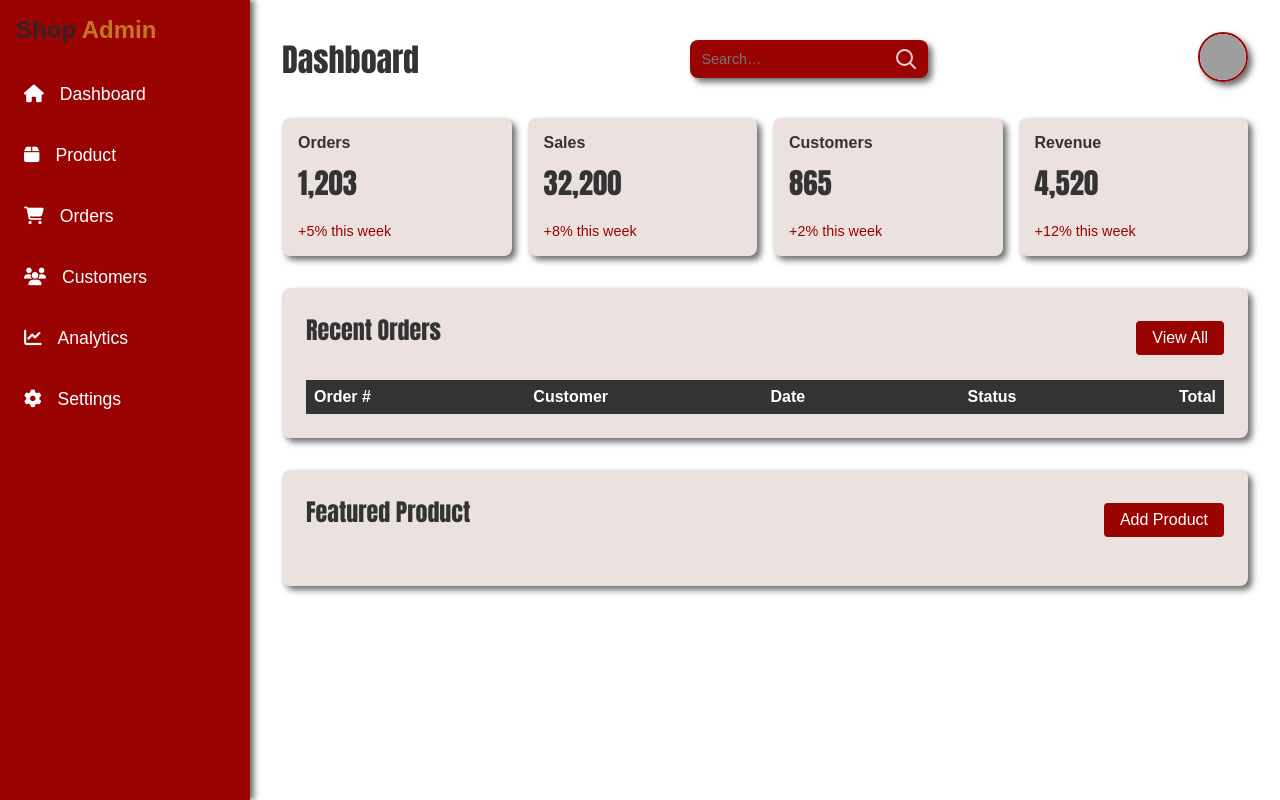
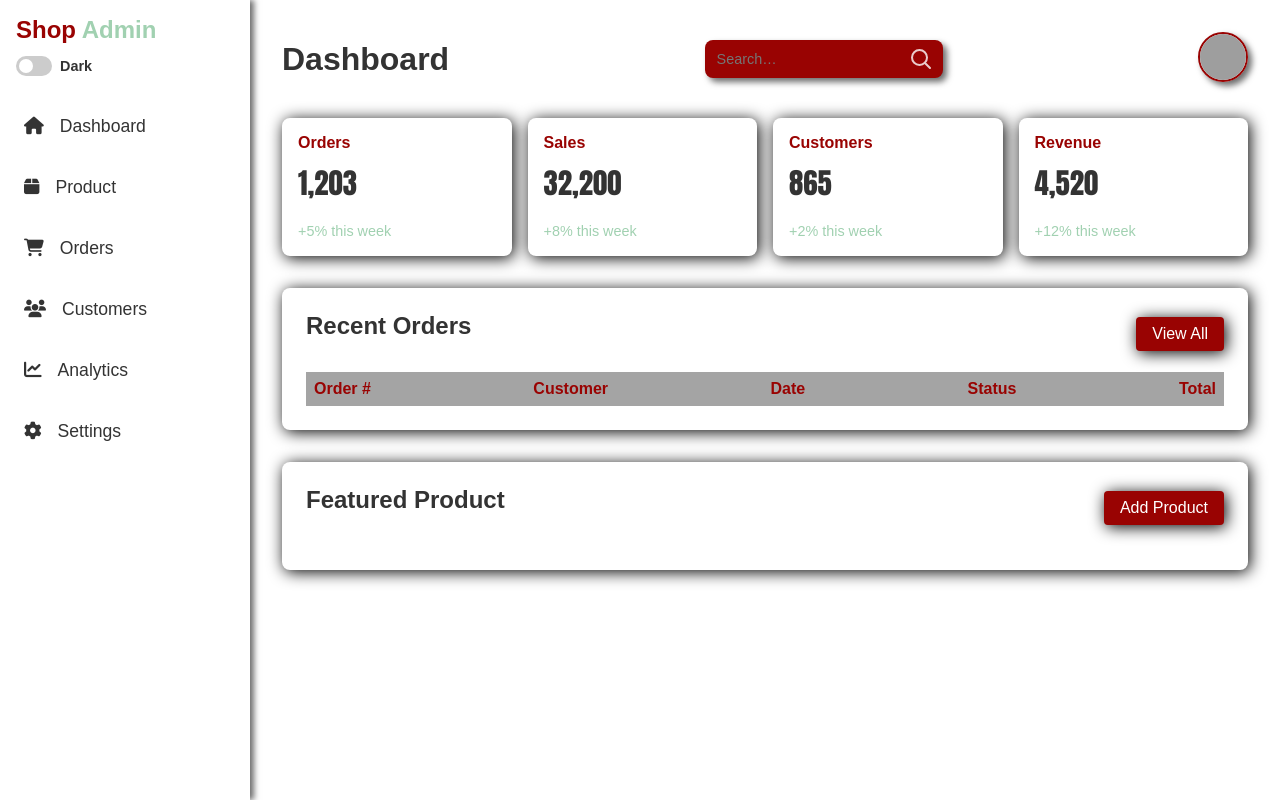
Before and after one commit to ishmaellutangu/netfuse-technologies-app, a Flask app: template E-commerceTemplate/templates/dashboard.html in a window 1280 px wide. Run offline with Flask 3, Linux system fonts and the light colour scheme; the template is opened without the code that fills it, so the values that code supplies are empty; some libraries are stand-ins or nearby versions; grey boxes are pictures that could not be loaded.

Commit message:
added dark mode

```diff
--- a/E-commerceTemplate/static/Javascript/dashboard.js
+++ b/E-commerceTemplate/static/Javascript/dashboard.js
@@ -1,24 +1,24 @@
-document.addEventListener('DOMContentLoaded', function () {
-	const profileBtn = document.querySelector('.profile-btn');
-	const dropdown = document.getElementById('profileDropdown');
+document.addEventListener("DOMContentLoaded", function () {
+  const profileBtn = document.querySelector(".profile-btn");
+  const dropdown = document.getElementById("profileDropdown");
 
   if (!profileBtn || !dropdown) return;
 
   function openDropdown() {
-		dropdown.classList.add('open');
-		dropdown.setAttribute('aria-hidden', 'false');
-		profileBtn.setAttribute('aria-expanded', 'true');
+    dropdown.classList.add("open");
+    dropdown.setAttribute("aria-hidden", "false");
+    profileBtn.setAttribute("aria-expanded", "true");
   }
 
   function closeDropdown() {
-		dropdown.classList.remove('open');
-		dropdown.setAttribute('aria-hidden', 'true');
-		profileBtn.setAttribute('aria-expanded', 'false');
+    dropdown.classList.remove("open");
+    dropdown.setAttribute("aria-hidden", "true");
+    profileBtn.setAttribute("aria-expanded", "false");
   }
 
-	profileBtn.addEventListener('click', function (e) {
+  profileBtn.addEventListener("click", function (e) {
     e.stopPropagation();
-		if (dropdown.classList.contains('open')) {
+    if (dropdown.classList.contains("open")) {
       closeDropdown();
     } else {
       openDropdown();
@@ -26,16 +26,60 @@ document.addEventListener('DOMContentLoaded', function () {
   });
 
   // Close when clicking outside
-	document.addEventListener('click', function (e) {
+  document.addEventListener("click", function (e) {
     if (!dropdown.contains(e.target) && !profileBtn.contains(e.target)) {
       closeDropdown();
     }
   });
 
   // Close on Escape
-	document.addEventListener('keydown', function (e) {
-		if (e.key === 'Escape') {
+  document.addEventListener("keydown", function (e) {
+    if (e.key === "Escape") {
       closeDropdown();
     }
   });
+
+  // DARK MODE: persist and apply theme
+  const darkToggle = document.getElementById("darkModeToggle");
+  const darkLabel = document.querySelector(".dark-mode-label");
+
+  function setLabelForTheme(theme) {
+    if (!darkLabel) return;
+    // When dark theme is active show 'Light' so clicking it will switch to light
+    darkLabel.textContent = theme === "dark" ? "Light" : "Dark";
+  }
+
+  function applyTheme(theme) {
+    if (!darkToggle) return;
+    if (theme === "dark") {
+      document.body.classList.add("dark-theme");
+      darkToggle.checked = true;
+    } else {
+      document.body.classList.remove("dark-theme");
+      darkToggle.checked = false;
+    }
+    setLabelForTheme(theme);
+  }
+
+  // initialize theme from localStorage or system preference
+  (function initTheme() {
+    if (!darkToggle) return;
+    const stored = localStorage.getItem("theme");
+    if (stored) {
+      applyTheme(stored);
+    } else {
+      const prefersDark =
+        window.matchMedia &&
+        window.matchMedia("(prefers-color-scheme: dark)").matches;
+      applyTheme(prefersDark ? "dark" : "light");
+    }
+  })();
+
+  if (darkToggle) {
+    darkToggle.addEventListener("change", function () {
+      const theme = darkToggle.checked ? "dark" : "light";
+      applyTheme(theme);
+      localStorage.setItem("theme", theme);
     });
+  }
+});
--- a/E-commerceTemplate/static/css/dashboard.css
+++ b/E-commerceTemplate/static/css/dashboard.css
@@ -1,10 +1,17 @@
 /*  Variables  */
 :root {
-  --primary-color: #ebe2e0;
+  --primary-color: #ffff;
   --secondary-color: #990302;
   --text-color1: #333;
-  --text-color2: #fff;
+  --text-color2: #a1d1b1;
 }
+/* Dark theme variable overrides when body has .dark-theme */
+body.dark-theme {
+  --primary-color: #1f2937; /* darker card backgrounds */
+  --secondary-color: #990302; /* keep accent similar */
+  --text-color1: #e6e6e6; /* primary text on dark bg */
+}
+
 /*  Global Styles  */
 * {
   margin: 0;
@@ -27,8 +35,8 @@ h3,
 h4,
 h5,
 h6 {
-  font-weight: bold;
-  font-family: Impact, Haettenschweiler, "Arial Narrow Bold", sans-serif;
+  font-weight: 600;
+  font-family: Arial, Helvetica, sans-serif;
 }
 p {
   line-height: 1.6;
@@ -36,19 +44,23 @@ p {
 }
 .btn1 {
   background-color: var(--secondary-color);
-  color: var(--text-color2);
+  box-shadow: 2px 2px 16px rgb(0, 0, 0);
+  color: var(--primary-color);
   padding: 0.5rem 1rem;
   border: none;
   border-radius: 4px;
   cursor: pointer;
   font-size: 1rem;
 }
+.btn1:hover {
+  background-color: var(--text-color2);
+  color: var(--primary-color);
+}
 /*  Dashboard Specific Styles  */
 .sidebar {
   width: 250px;
-  background-color: var(--secondary-color);
   box-shadow: 4px 0px 6px rgba(0, 0, 0, 0.575);
-  color: #fff;
+  color: var(--text-color1);
   min-height: 100vh;
   position: fixed;
   top: 0;
@@ -59,20 +71,59 @@ p {
   font-size: 1.5rem;
   font-weight: bold;
   margin-bottom: 2rem;
-  /* text-align: center; */
 }
 .sidebar-header .logo {
   height: auto;
   margin-bottom: 0.5rem;
-  color: #352323;
+  color: var(--secondary-color);
 }
 .sidebar-header .logo-accent {
   height: auto;
   margin-bottom: 0.5rem;
-  color: #c47623;
+  color: var(--text-color2);
 }
 .close-sidebar {
   display: none;
+}
+
+/* Dark mode toggle in sidebar header */
+.dark-mode-toggle {
+  margin-top: 0.75rem;
+  display: flex;
+  align-items: center;
+  gap: 0.5rem;
+}
+.dark-mode-toggle input[type="checkbox"] {
+  width: 36px;
+  height: 20px;
+  appearance: none;
+  background: #ccc;
+  border-radius: 999px;
+  position: relative;
+  outline: none;
+  cursor: pointer;
+  transition: background 150ms ease;
+}
+.dark-mode-toggle input[type="checkbox"]::after {
+  content: "";
+  position: absolute;
+  left: 3px;
+  top: 3px;
+  width: 14px;
+  height: 14px;
+  background: white;
+  border-radius: 50%;
+  transition: transform 150ms ease;
+}
+.dark-mode-toggle input[type="checkbox"]:checked {
+  background: var(--secondary-color);
+}
+.dark-mode-toggle input[type="checkbox"]:checked::after {
+  transform: translateX(16px);
+}
+.dark-mode-toggle .dark-mode-label {
+  font-size: 0.9rem;
+  color: var(--text-color1);
 }
 .sidebar ul {
   list-style: none;
@@ -82,7 +133,7 @@ p {
   margin: 1.5rem 0;
 }
 .sidebar ul li a {
-  color: var(--text-color2);
+  color: var(--text-color1);
   font-size: 1.1rem;
   display: block;
   padding: 0.5rem;
@@ -221,9 +275,10 @@ p {
   padding: 1rem;
   flex: 1 1 calc(25% - 1rem);
   border-radius: 8px;
-  box-shadow: 4px 4px 6px rgba(0, 0, 0, 0.575);
+  box-shadow: 2px 2px 16px rgb(0, 0, 0);
 }
 .main-content section .card h3 {
+  color: var(--secondary-color);
   font-size: 1rem;
   font-weight: 600;
   font-family: sans-serif;
@@ -236,7 +291,7 @@ p {
 }
 .main-content section .card span {
   font-size: 0.9rem;
-  color: var(--secondary-color);
+  color: var(--text-color2);
 }
 .main-content .recent-orders,
 .main-content .product-list {
@@ -245,7 +300,7 @@ p {
   background-color: var(--primary-color);
   padding: 1.5rem;
   border-radius: 8px;
-  box-shadow: 4px 4px 6px rgba(0, 0, 0, 0.575);
+  box-shadow: 2px 2px 16px rgb(0, 0, 0);
 }
 .main-content .recent-orders .section-header,
 .main-content .product-list .section-header {
@@ -262,6 +317,6 @@ p {
   display: flex;
   justify-content: space-between;
   padding: 0.5rem;
-  background-color: var(--text-color1);
-  color: var(--text-color2);
+  background-color: rgba(0, 0, 0, 0.356);
+  color: var(--secondary-color);
 }
--- a/E-commerceTemplate/templates/dashboard.html
+++ b/E-commerceTemplate/templates/dashboard.html
@@ -12,6 +12,11 @@
       <div class="sidebar-header">
         <span class="logo">Shop <span class="logo-accent">Admin</span></span>
         <button class="close-sidebar" id="closeSidebar">&times</button>
+        <!-- Dark mode toggle -->
+        <div class="dark-mode-toggle">
+          <input type="checkbox" id="darkModeToggle" />
+          <label for="darkModeToggle" class="dark-mode-label">Dark</label>
+        </div>
       </div>
       <nav class="sidebar-nav">
         <ul>
@@ -44,7 +49,6 @@
             </button>
           </form>
         <div class="profile-menu">
-          <!-- Use a button for accessibility and focus handling -->
           <button class="profile-btn" aria-haspopup="true" aria-expanded="false" aria-controls="profileDropdown">
             <img src="https://randomuser.me/api/portraits/men/75.jpg" alt="profile" class="profile-pic">
           </button>
```
Also changed, not shown: other parts of E-commerceTemplate/static/css/dashboard.css (+12 -8 lines). Lines whose indentation alone changed are shown as unchanged.
